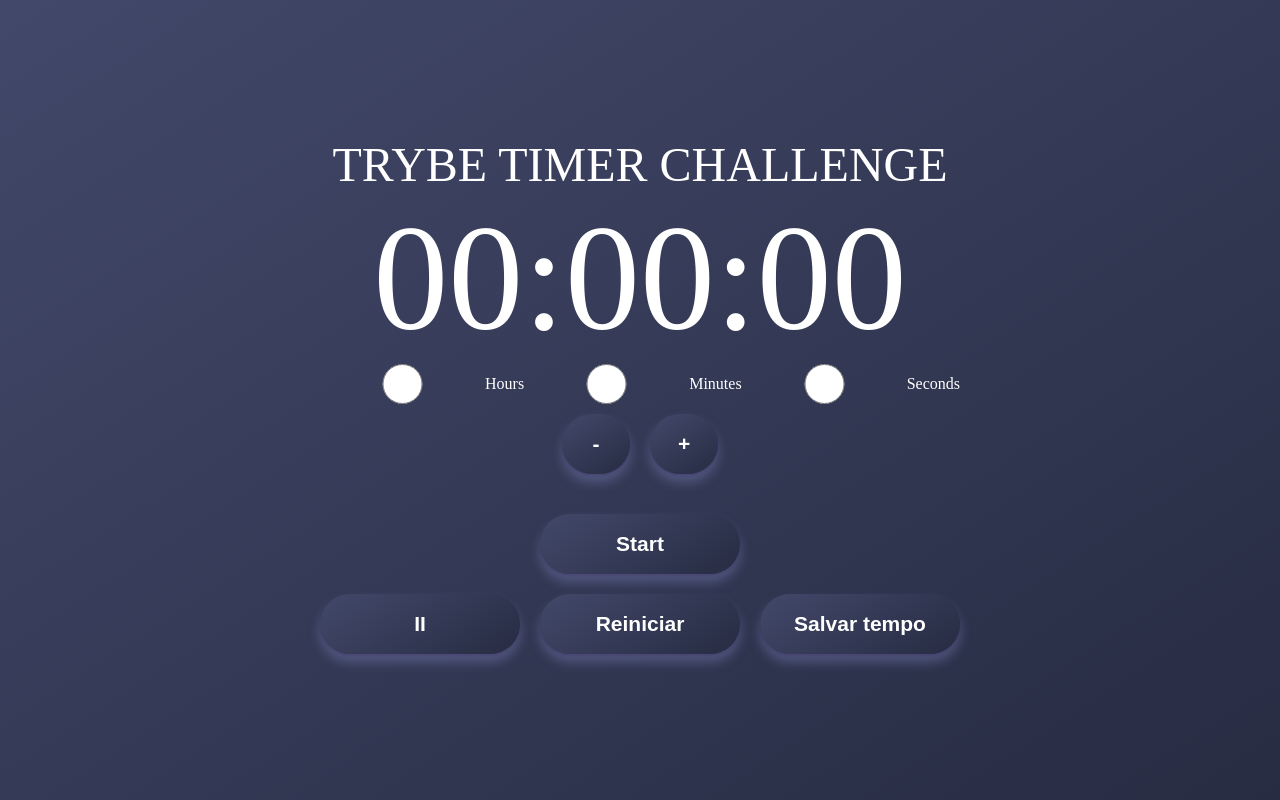
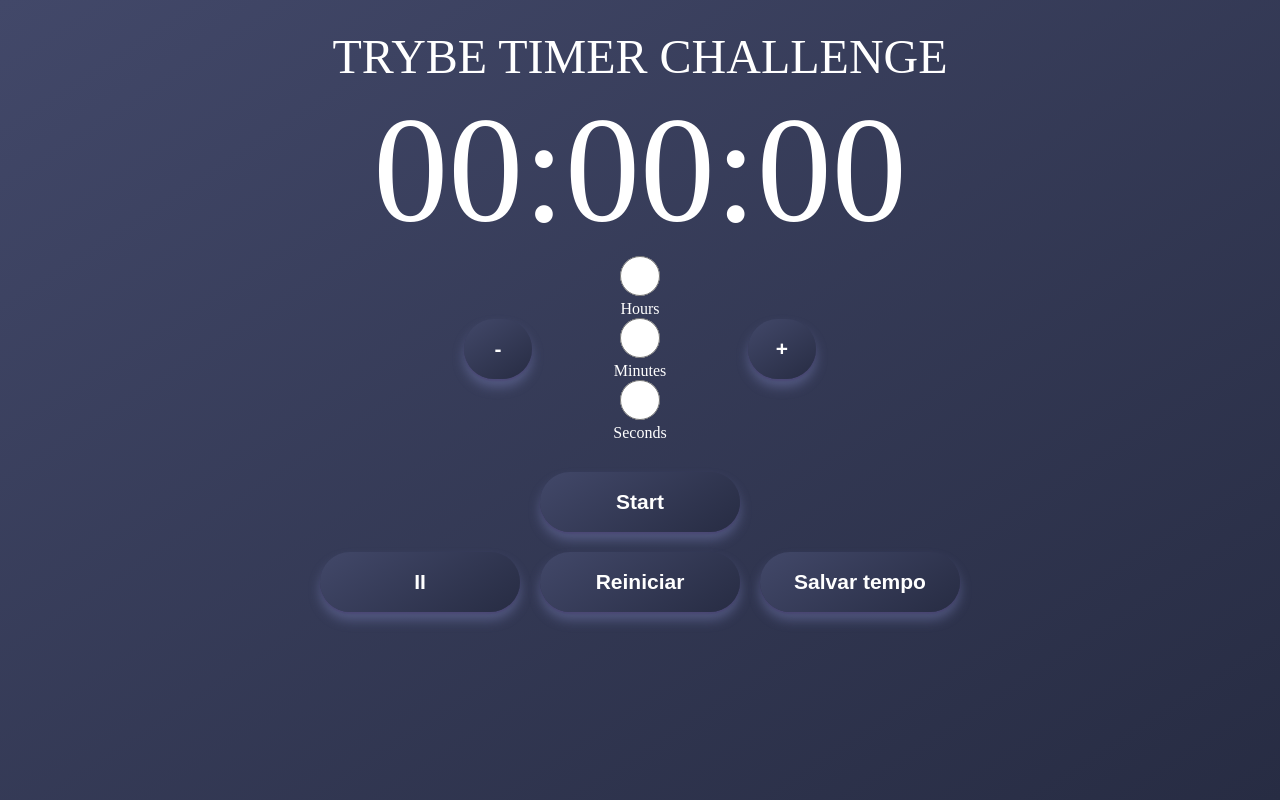
Before and after one commit to agsleonardo/trybe-time-challenge, a React (Create React App) app: page / in a window 1280 px wide. Built offline with nearby package versions, Linux system fonts and the light colour scheme; a web font is replaced by a local one.

Commit message:
implementing save time function n refac restart

```diff
--- a/src/App.css
+++ b/src/App.css
@@ -30,6 +30,7 @@ input[type=radio] {
 .header {
   font-size: 48px;
   font-weight: 100;
+  margin-top: -150px;
 }
 
 .counter {
@@ -42,14 +43,6 @@ input[type=radio] {
   display: inline-flex;
   align-items: center;
   text-align: center;
-}
-
-.optionsNew {
-  display: inline-flex;
-  flex-direction: row;
-  align-items: center;
-  text-align: center;
-  width: 50%;
 }
 
 .buttons {
--- a/src/App.js
+++ b/src/App.js
@@ -15,6 +15,7 @@ export default class App extends Component {
     disabledPause: true,
     disabledRestart: true,
     restart:0,
+    savedTimes:[],
   }
 
   interval = null;
@@ -73,8 +74,7 @@ export default class App extends Component {
     })
   }
 
-  restartTimer = () => {
-    const { restart } = this.state;
+  restartTimer = (restart) => {
     this.pauseTimer();
     const newHour = parseInt(restart / 3600000);
     const newMin = parseInt((restart / 60000)%60);
@@ -88,11 +88,14 @@ export default class App extends Component {
   }
 
   saveTime = () => {
-    console.log('oi');
+    const timeToSave = this.totalTimer();
+    this.setState(({ savedTimes }) => ({
+      savedTimes: [...savedTimes, timeToSave]
+    }))
   }
 
   render() {
-
+    const { savedTimes, restart } = this.state;
     return (
       <main className='main'>
       <section className='header'>
@@ -101,11 +104,9 @@ export default class App extends Component {
       <section className='counter'>
       <Counter { ...this.state }/>
       </section>
-      <section className='optionsNew'>
-      <Radio onChange={this.handleChange}/>
-      </section>
       <section className='options'>
       <Button className="adjust" name="subCounter" onClick={this.handleClick} label="-" disabled={this.state.disabled} />
+      <Radio onChange={this.handleChange}/>
       <Button className="adjust" name="addCounter" onClick={this.handleClick} label="+" disabled={this.state.disabled} />
       </section>
       <section className='buttons top'>
@@ -113,10 +114,16 @@ export default class App extends Component {
       </section>
       <section className='buttons'>
       <Button className="adjust set" name="pause" onClick={this.pauseTimer} label="II" disabled={this.state.disabledPause} />
-      <Button className="adjust set" name="restart" onClick={this.restartTimer} label="Reiniciar" disabled={this.state.disabledRestart} />
+      <Button className="adjust set" name="restart" onClick={() => this.restartTimer(restart)} label="Reiniciar" disabled={this.state.disabledRestart} />
       <Button className="adjust set" name="saveTime" onClick={this.saveTime} label="Salvar tempo" disabled={this.state.disabledStart} />
       </section>
-      <section className='saved-time'></section>
+      <section className='saved-time'>
+        {/* {
+          savedTimes.map((time) => (
+            <Button className="adjust set" label="II"/>
+          ))
+        } */}
+      </section>
       </main>
     );
   }
--- a/src/Components/Radio.js
+++ b/src/Components/Radio.js
@@ -6,11 +6,17 @@ export default class Radio extends Component {
   render() {
     const { onChange } =   this.props;
     return (
-      <>
+      <label htmlFor='radioTime'>
         <input type="radio" value="hour" name="radioTime" onChange={onChange}/> Hours
         <input type="radio" value="min" name="radioTime" onChange={onChange}/> Minutes
         <input type="radio" value="sec" name="radioTime" onChange={onChange}/> Seconds
-      </>
+      </label>
     )
   }
 }
+
+// Radio.propTypes = {
+//   onClick: PropTypes.func.isRequired,
+//   name: PropTypes.string.isRequired,
+//   label: PropTypes.string.isRequired,
+// }
```
